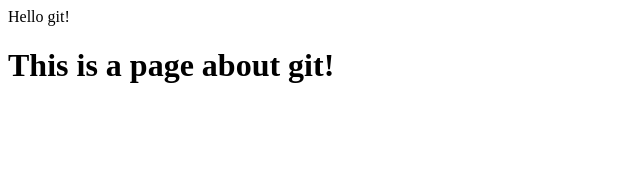
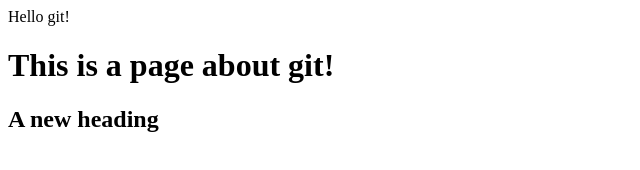
Before and after one commit to marianordqvist/Git, a plain HTML site: page index.html in a window 1280 px wide. Shown: the whole page, without its empty margins (0-640 px from the left). Drawn offline with Linux system fonts and the light colour scheme.

Commit message:
Added h2

```diff
--- a/index.html
+++ b/index.html
@@ -8,5 +8,6 @@
   <body>
     Hello git!
     <h1>This is a page about git!</h1>
+    <h2>A new heading</h2>
   </body>
 </html>
```
